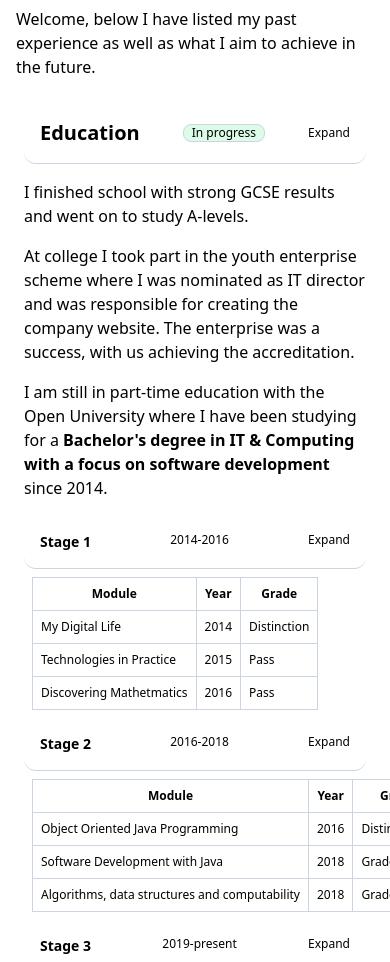
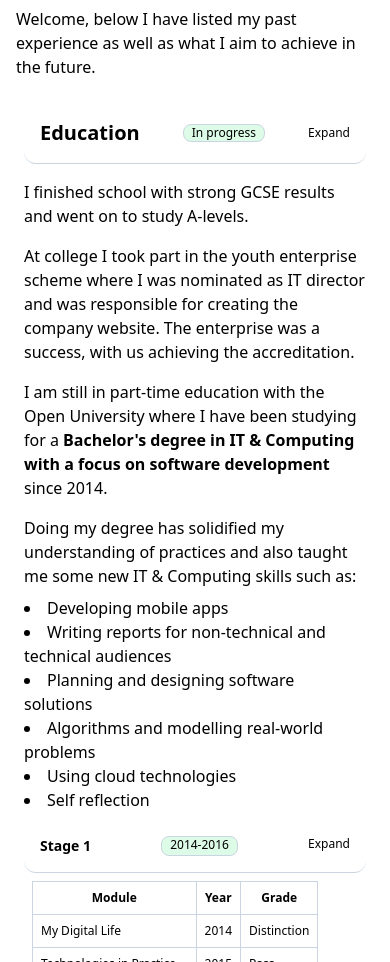
Before and after one commit to jmpb/my-cv-website, a website: page src/index.html in a window 390 px wide. Shown: the part 138-1100 px from the top of the page. Drawn offline with nearby package versions, Linux system fonts and the light colour scheme; files that its build step writes are made by us from their sources.

Commit message:
Added some more to education & refactored headings styles

```diff
--- a/src/index.html
+++ b/src/index.html
@@ -18,8 +18,17 @@
             <p>I finished school with strong GCSE results and went on to study A-levels.</p>
             <p>At college I took part in the youth enterprise scheme where I was nominated as IT director and was responsible for creating the company website. The enterprise was a success, with us achieving the accreditation.</p>
             <p>I am still in part-time education with the Open University where I have been studying for a <strong>Bachelor's degree in IT &amp; Computing with a focus on software development</strong> since 2014.</p>
+            <p>Doing my degree has solidified my understanding of practices and also taught me some new IT &amp; Computing skills such as:</p>
+            <ul>
+                <li>Developing mobile apps</li>
+                <li>Writing reports for non-technical and technical audiences</li>
+                <li>Planning and designing software solutions</li>
+                <li>Algorithms and modelling real-world problems</li>
+                <li>Using cloud technologies</li>
+                <li>Self reflection</li>
+            </ul>
             <div class="expandable">
-                <h3>Stage 1<span>2014-2016</span></h3>
+                <h3>Stage 1<span class="progress">2014-2016</span></h3>
                 <table>
                     <tr>
                         <th>Module</th>
@@ -44,7 +53,7 @@
                 </table>
             </div>
             <div class="expandable">
-                <h3>Stage 2<span>2016-2018</span></h3>
+                <h3>Stage 2<span class="progress">2016-2018</span></h3>
                 <table>
                     <tr>
                         <th>Module</th>
@@ -69,7 +78,7 @@
                 </table>
             </div>
             <div class="expandable">
-                <h3>Stage 3<span>2019-present</span></h3>
+                <h3>Stage 3<span class="progress">2019-present</span></h3>
                 <table>
                     <tr>
                         <th>Module</th>
@@ -153,7 +162,7 @@
             <ul>
                 <li>Maintenance of the Magento websites including security updates</li>
                 <li>Designing and implementing internal tooling to aid in productivity</li>
-                <li>Specifying tasks and liasing with third party web developers</li>
+                <li>Specifying tasks and liasing with third party web developers and vendors</li>
                 <li>Researching new software and solutions before advising the MD</li>
                 <li>Setting up new virtual machines on the company servers, installing the OS and required software</li>
                 <li>Maintaining Windows and Linux servers</li>
--- a/styles/styles.css
+++ b/styles/styles.css
@@ -58,9 +58,16 @@ h2 {
     @apply flex justify-between items-center;
     /** Typography **/
     @apply text-xl;
+}
 
-    /** Children **/
-    span {
+h3 {
+    /** Typography **/
+    @apply text-sm;
+}
+
+h2, h3 {
+
+    & > span {
         /** Structure **/
         @apply px-2;
         /** Colours & Borders **/
@@ -76,11 +83,6 @@ h2 {
             @apply bg-blue-100;
         }
     }
-}
-
-h3 {
-    /** Typography **/
-    @apply text-sm;
 }
 
 .expandable > h2, .expandable > h3 {
```
